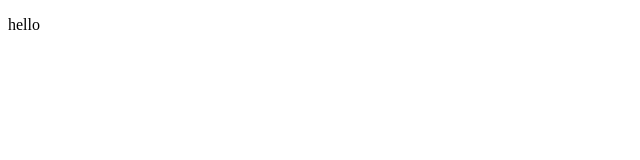
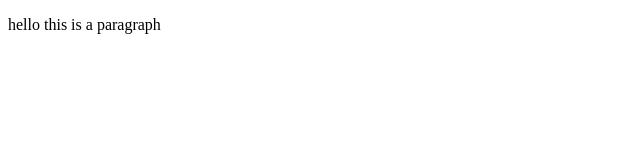
Before and after one commit to m4manusraj/NodeJs, a plain HTML site: page index.html in a window 1280 px wide. Shown: the whole page, without its empty margins (0-640 px from the left). Drawn offline with Linux system fonts and the light colour scheme.

```diff
--- a/index.html
+++ b/index.html
@@ -6,6 +6,6 @@
     <title>Document</title>
 </head>
 <body>
-    <p>hello</p>
+    <p>hello this is a paragraph</p>
 </body>
 </html>
```
